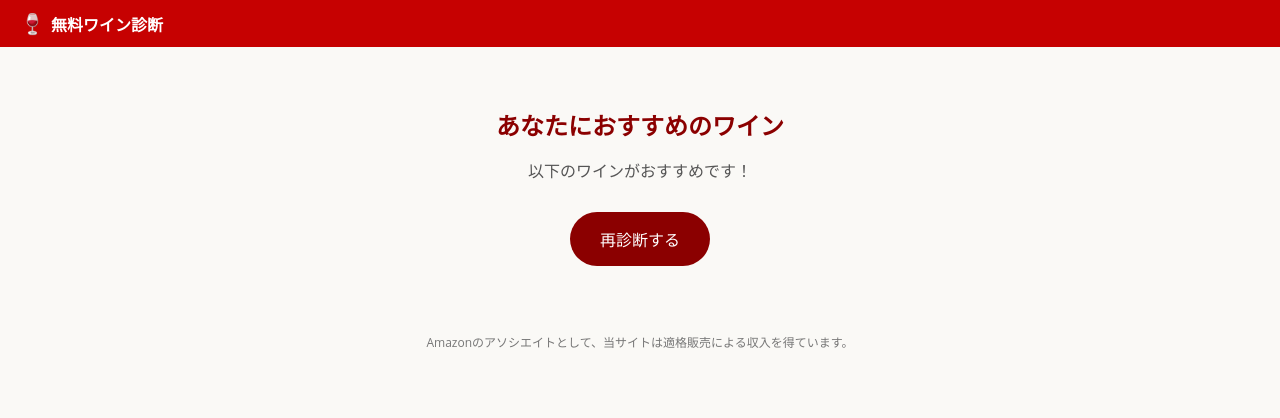
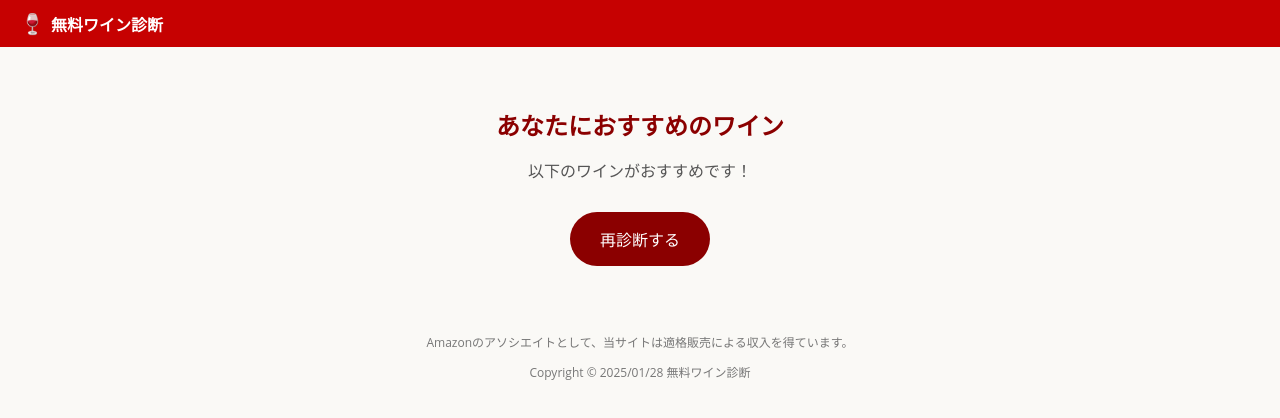
Before and after one commit to samurai810/wine-diagnosis, a plain HTML site: page result.html in a window 1280 px wide. Drawn offline with Linux system fonts and the light colour scheme.

Commit message:
Update result.html
フッターに更新日追加

```diff
--- a/result.html
+++ b/result.html
@@ -26,6 +26,7 @@
     </div>
     <footer>
         <p>Amazonのアソシエイトとして、当サイトは適格販売による収入を得ています。</p>
+        <p>Copyright © 2025/01/28 無料ワイン診断</p>
     </footer>
     <script src="result-script.js"></script>
 </body>
```
